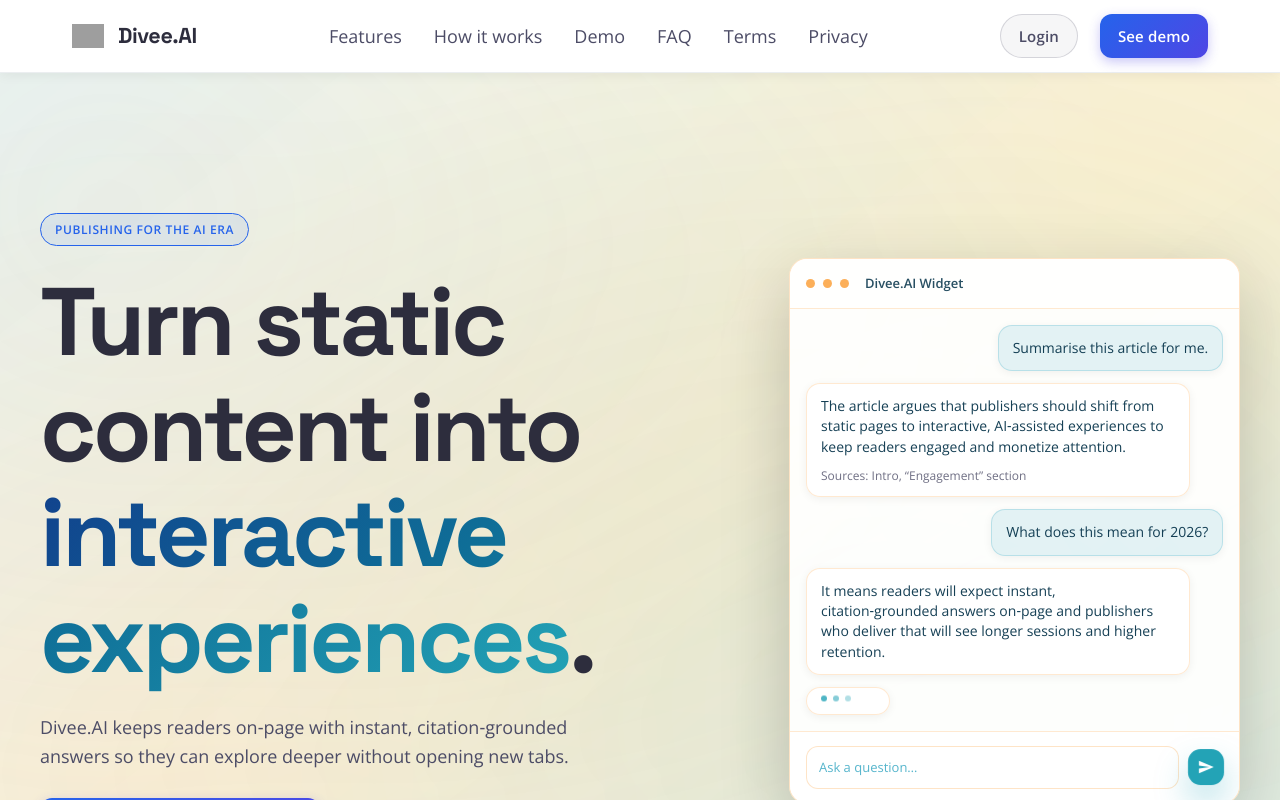
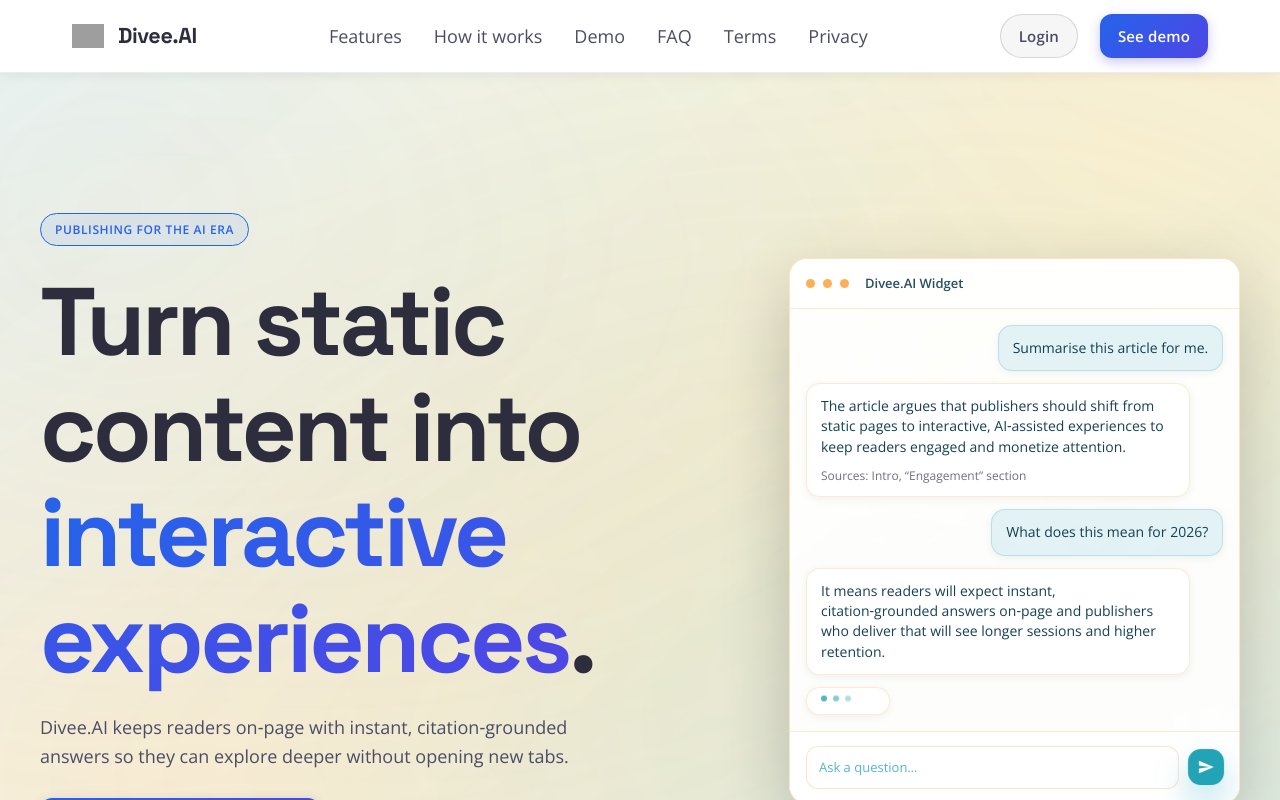
Before and after one commit to scianid/divee.ai, a React (Vite) app in the folder web/: page / in a window 1280 px wide. Built offline with nearby package versions, Linux system fonts and the light colour scheme; no server answers; grey boxes are pictures that could not be loaded.

Commit message:
feat: update heroHighlight background gradient for improved visual appeal

```diff
--- a/web/src/index.css
+++ b/web/src/index.css
@@ -429,7 +429,7 @@
 }
 
 .heroHighlight {
-  background: linear-gradient(135deg, #11418d 0%, #0f6e97 45%, #23a3b6 100%);
+  background: linear-gradient(135deg, rgb(37, 99, 235) 0%, rgb(79, 70, 229) 100%);
   -webkit-background-clip: text;
   -webkit-text-fill-color: transparent;
   background-clip: text;
```
